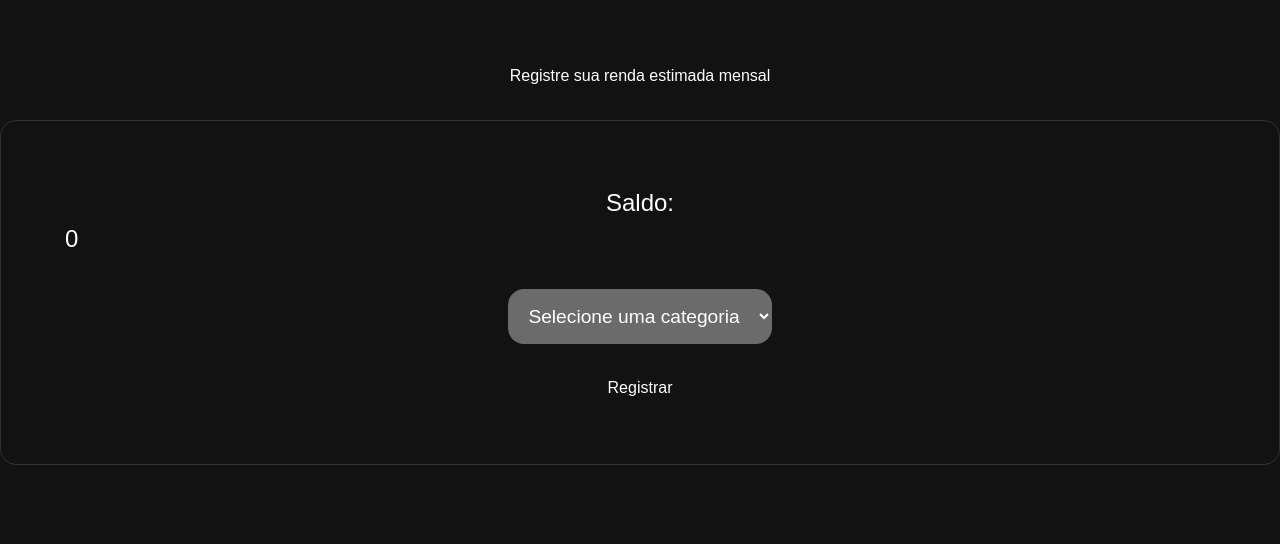
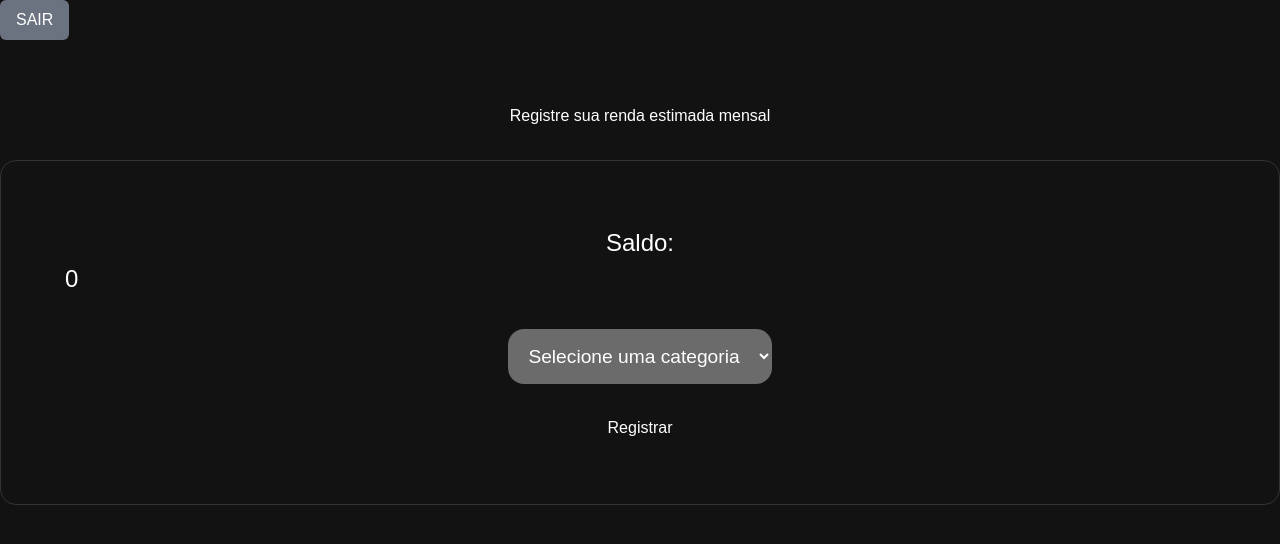
Before and after one commit to ICEI-PUC-Minas-CC-TI/plmg-cc-2023-2-ti2-g13-edujovem, a React (Vite) app in the folder Codigo/frontend/: page /profile in a window 1280 px wide. Shown: the top 544 px of the page. Built offline with nearby package versions, Linux system fonts and the light colour scheme; sample sign-in values are in the browser's storage.

Commit message:
FRONTEND: user route

```diff
--- a/Codigo/frontend/src/pages/home/Home.jsx
+++ b/Codigo/frontend/src/pages/home/Home.jsx
@@ -1,4 +1,5 @@
 import React from 'react';
+import { NavLink } from "react-router-dom";
 import { useState } from 'react';
 import Button from "../../components/Button";
 import MouseHoverBox from '../../components/MouseHoverBox';
@@ -58,7 +59,6 @@ const Home = () => {
             </div>
             <div className='relative w-full h-[20%] rounded-md flex flex-col justify-end pb-1'>
               <div className='flex inline-flex items-center gap-x-4'>
-
                 <div className='
                   bg-[#A2A2A2] text-white font-bold hover:bg-[#D66F00] h-[110%]
                   flex justify-center items-center uppercase tracking-normal transition-colors
@@ -67,13 +67,16 @@ const Home = () => {
                   onClick={handleLogout}>
                   <img src={Sair} alt="sair" />
                 </div>
+
                 <div className='
                   bg-[#A2A2A2] text-white font-bold hover:bg-[#D66F00] h-[110%]
                   flex justify-center items-center uppercase tracking-normal transition-colors
                   duration-150 text-base py-2 px-4 w-[32%] rounded-md'
 
                 >
+                  <NavLink to="/profile" >
                   <img src={Conta} alt="conta" />
+                  </NavLink>
                 </div>
                 <div className='
                   bg-[#A2A2A2] text-white font-bold hover:bg-[#D66F00] h-[110%]
--- a/Codigo/frontend/src/pages/profile/Profile.jsx
+++ b/Codigo/frontend/src/pages/profile/Profile.jsx
@@ -1,15 +1,21 @@
-import React from 'react'
-import styles from './Profile.module.css'
+import React from "react";
+import styles from "./Profile.module.css";
+import { NavLink } from "react-router-dom";
 
-import RendaForm from './RendaForm'
-
+// COMPONENTS
+import Button from "../../components/Button";
+import RendaForm from "./RendaForm";
 
 const Profile = () => {
-  return (
-    <div>
-      <RendaForm/>
-    </div>
-  )
-}
+   return (
+      <div>
+         <NavLink to="/home">
+            <Button>Sair</Button>
+         </NavLink>
 
-export default Profile
+         <RendaForm />
+      </div>
+   );
+};
+
+export default Profile;
--- a/Codigo/frontend/src/pages/register/Register.jsx
+++ b/Codigo/frontend/src/pages/register/Register.jsx
@@ -26,6 +26,10 @@ const Register = () => {
       password: password,
     }
     // falta as validacoes de senha
+    if(password != confirmPassword){
+      alert("as senhas precisam ser iguais!")
+      return
+    }
 
     const res = await createUserAccount(user)
     if(res){
```
